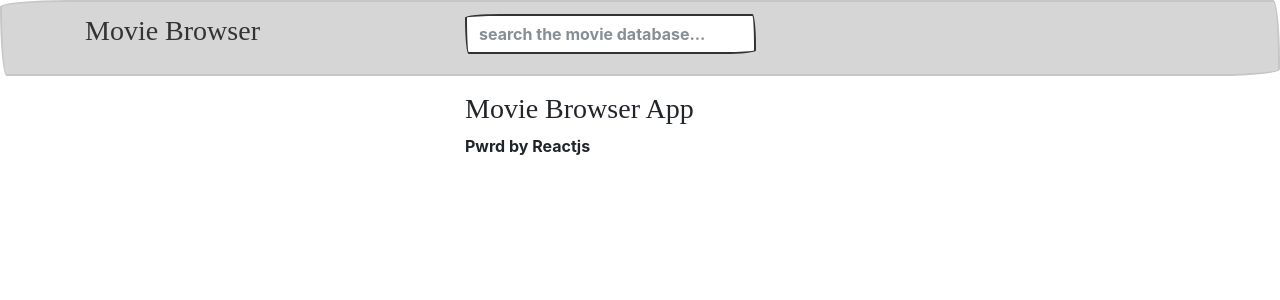
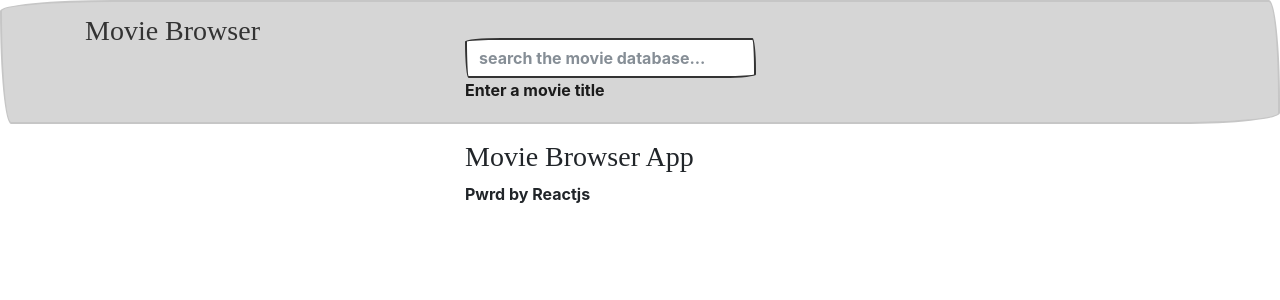
Before and after one commit to jlisham/movies, a React (Create React App) app: page / in a window 1280 px wide. Shown: the top 300 px of the page. Built offline with nearby package versions, Linux system fonts and the light colour scheme; a web font is replaced by a local one.

Commit message:
lighthouse changes

```diff
--- a/src/components/Header.jsx
+++ b/src/components/Header.jsx
@@ -20,18 +20,20 @@ class Header extends Component {
               </h3>
             </div>
             <div className="col-md-8">
-              <form id="searchMovieDb" onSubmit={this.submitHandler}>
-                <label htmlFor="search">
-                  {" "}
+              <label htmlFor="searchMovieDb">
+                <form id="searchMovieDb" onSubmit={this.submitHandler}>
+                  <label htmlFor="search" />
                   <input
+                    aria-describedby="fldDesc"
                     id="search"
                     ref="searchTf"
                     type="search"
                     placeholder="search the movie database..."
                     className="form-control"
                   />
-                </label>
-              </form>
+                  <span id="fldDesc">Enter a movie title</span>
+                </form>
+              </label>
             </div>
           </div>
         </div>
```
Also changed, not shown: 8 other files (tests, documents, lock files or other folders).
